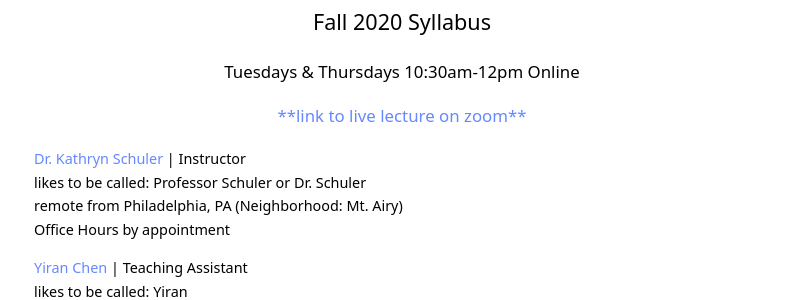
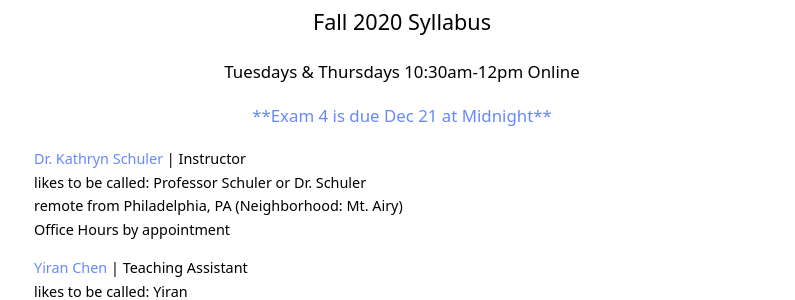
Before and after one commit to kschuler/ling104, a Jekyll site: the page built from index.md, in a window 1280 px wide and 900 px high. Shown: the part 179-479 px from the top of the window, without its empty margins (238-1033 px from the left). Built offline with Jekyll 4.4.1, drawn with Linux system fonts in a browser that asks for light colours.

Commit message:
Update index.md

```diff
--- a/index.md
+++ b/index.md
@@ -5,7 +5,7 @@ title: LING104
 
 <h2 align="center">Fall 2020 Syllabus</h2>
 <h3 align="center">Tuesdays & Thursdays 10:30am-12pm <b>Online</b></h3>
-<h3 align="center"><a href="https://upenn.zoom.us/j/91009455786?pwd=T1NEQm8rUnlaOGRoMnlKUitVUDg2QT09">**link to live lecture on zoom**</a>
+<h3 align="center"><a href="https://canvas.upenn.edu/courses/1530046/assignments/8162042">**Exam 4 is due Dec 21 at Midnight**</a>
 </h3>
 
 
```
